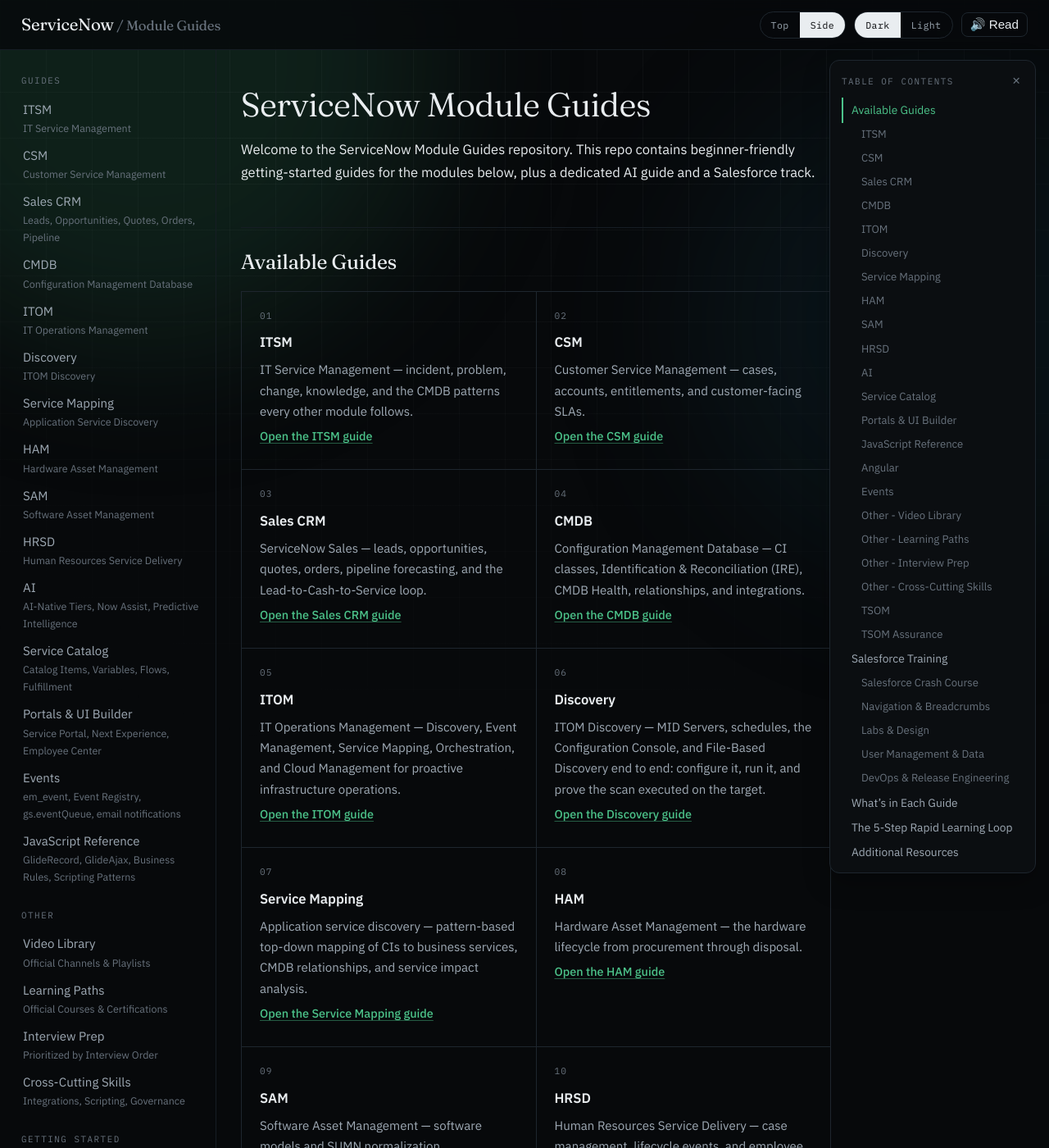
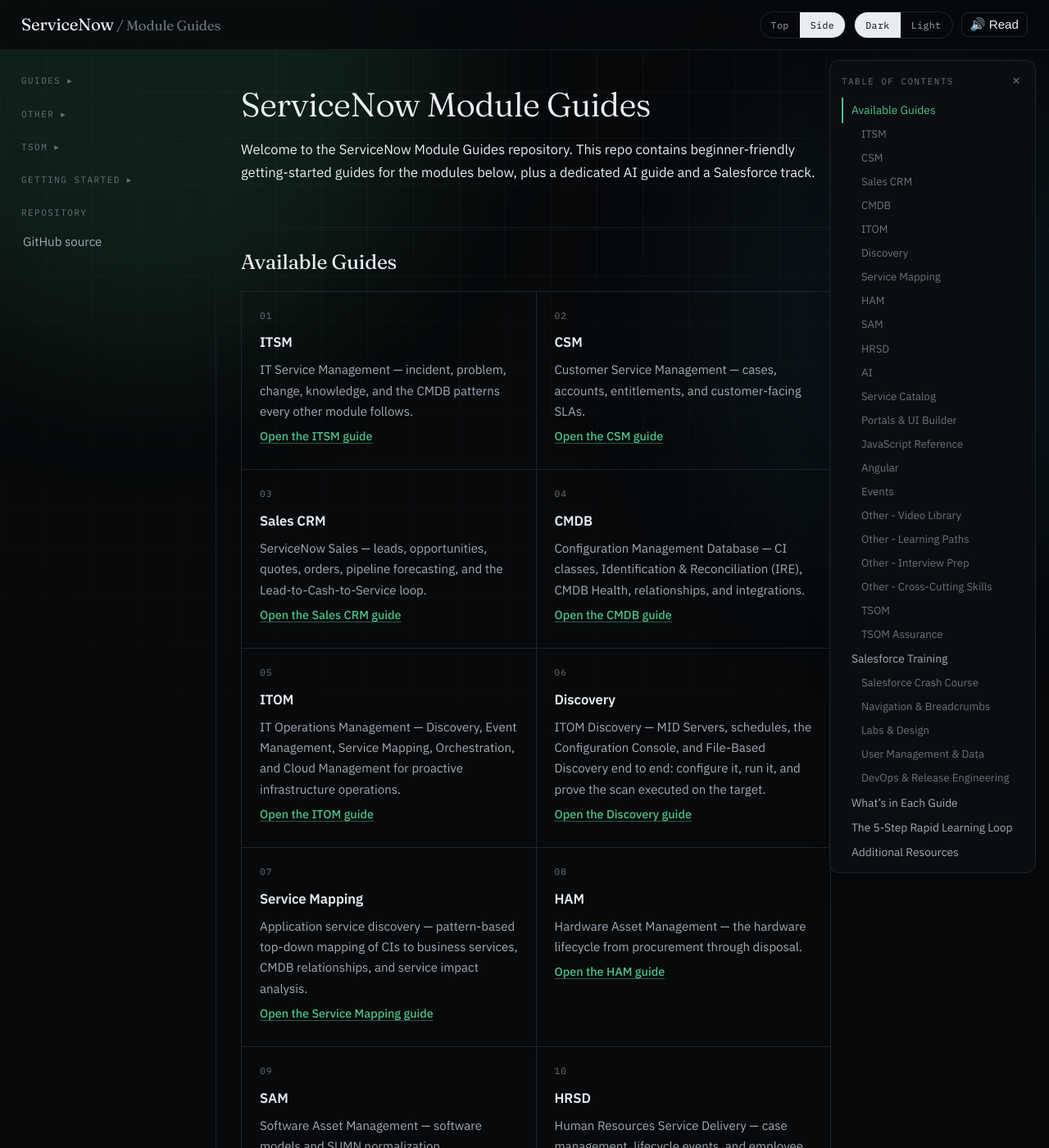
Before and after one commit to eltonaguiar/ServiceNow_Learning_TSOM-_CSM_FSM_SalesCRM_HAM_ITSM, a Jekyll site: the page built from index.md, in a window 1280 px wide and 1400 px high. Shown: the whole window at 82% size. Built offline with Jekyll 4.4.1, drawn with Linux system fonts in a browser that asks for light colours.

Commit message:
Fix nav consistency: complete topnav (22 links incl Angular/TSOM/TSOM Assurance), collapsible sidebar groups (ITOM+Events, TSOM+Assurance, Other, Getting Started), repository link

```diff
--- a/_layouts/default.html
+++ b/_layouts/default.html
@@ -49,46 +49,71 @@
   <a href="{{ '/docs/modules/itom/itom-guide/' | relative_url }}">ITOM</a>
   <a href="{{ '/docs/modules/discovery/discovery-guide/' | relative_url }}">Discovery</a>
   <a href="{{ '/docs/modules/servicemapping/servicemapping-guide/' | relative_url }}">Service Mapping</a>
+  <a href="{{ '/docs/modules/events/events-guide/' | relative_url }}">Events</a>
   <a href="{{ '/docs/modules/ham/ham-guide/' | relative_url }}">HAM</a>
   <a href="{{ '/docs/modules/sam/sam-guide/' | relative_url }}">SAM</a>
   <a href="{{ '/docs/modules/hrsd/hrsd-guide/' | relative_url }}">HRSD</a>
   <a href="{{ '/docs/modules/ai/ai-guide/' | relative_url }}">AI</a>
   <a href="{{ '/docs/modules/catalog/catalog-guide/' | relative_url }}">Service Catalog</a>
   <a href="{{ '/docs/modules/portal/portal-guide/' | relative_url }}">Portals</a>
-  <a href="{{ '/docs/modules/events/events-guide/' | relative_url }}">Events</a>
+  <a href="{{ '/docs/modules/scripting/angular-guide/' | relative_url }}">Angular</a>
   <a href="{{ '/docs/modules/ai/javascript-reference/' | relative_url }}">JavaScript Reference</a>
+  <a href="{{ '/docs/youtube/' | relative_url }}">Video Library</a>
+  <a href="{{ '/docs/learning/' | relative_url }}">Learning Paths</a>
+  <a href="{{ '/docs/interviews/prioritized-prep-list/' | relative_url }}">Interview Prep</a>
+  <a href="{{ '/docs/cross-cutting/' | relative_url }}">Cross-Cutting Skills</a>
+  <a href="{{ '/docs/modules/tsom/tsom-guide/' | relative_url }}">TSOM</a>
+  <a href="{{ '/docs/modules/tsom/tsom-assurance/' | relative_url }}">TSOM Assurance</a>
   <a href="{{ '/getting-started/' | relative_url }}">Getting Started</a>
 </nav>
 
 <div class="shell">
   <aside class="sidebar" id="sidebar" aria-label="Sidebar">
-    <div class="side-group">
-      <p class="side-label">Guides</p>
+    <div class="side-group collapsible" id="group-guides">
+      <p class="side-label" onclick="toggleGroup('group-guides')">Guides ▸</p>
+      <div class="side-links" id="links-group-guides">
         <a href="{{ '/docs/modules/itsm/itsm-guide/' | relative_url }}">ITSM <span class="side-sub">IT Service Management</span></a>
         <a href="{{ '/docs/modules/csm/csm-guide/' | relative_url }}">CSM <span class="side-sub">Customer Service Management</span></a>
         <a href="{{ '/docs/modules/sales-crm/sales-crm-guide/' | relative_url }}">Sales CRM <span class="side-sub">Leads, Opportunities, Quotes, Orders, Pipeline</span></a>
         <a href="{{ '/docs/modules/cmdb/cmdb-guide/' | relative_url }}">CMDB <span class="side-sub">Configuration Management Database</span></a>
+        <div class="side-subgroup">
+          <p class="side-label sub-label" onclick="toggleGroup('group-itom')">ITOM ▸</p>
+          <div class="side-links sub-links" id="links-group-itom">
             <a href="{{ '/docs/modules/itom/itom-guide/' | relative_url }}">ITOM <span class="side-sub">IT Operations Management</span></a>
             <a href="{{ '/docs/modules/discovery/discovery-guide/' | relative_url }}">Discovery <span class="side-sub">ITOM Discovery</span></a>
             <a href="{{ '/docs/modules/servicemapping/servicemapping-guide/' | relative_url }}">Service Mapping <span class="side-sub">Application Service Discovery</span></a>
+            <a href="{{ '/docs/modules/events/events-guide/' | relative_url }}">Events <span class="side-sub">em_event, Event Registry, gs.eventQueue, email notifications</span></a>
+          </div>
+        </div>
         <a href="{{ '/docs/modules/ham/ham-guide/' | relative_url }}">HAM <span class="side-sub">Hardware Asset Management</span></a>
         <a href="{{ '/docs/modules/sam/sam-guide/' | relative_url }}">SAM <span class="side-sub">Software Asset Management</span></a>
         <a href="{{ '/docs/modules/hrsd/hrsd-guide/' | relative_url }}">HRSD <span class="side-sub">Human Resources Service Delivery</span></a>
         <a href="{{ '/docs/modules/ai/ai-guide/' | relative_url }}">AI <span class="side-sub">AI-Native Tiers, Now Assist, Predictive Intelligence</span></a>
         <a href="{{ '/docs/modules/catalog/catalog-guide/' | relative_url }}">Service Catalog <span class="side-sub">Catalog Items, Variables, Flows, Fulfillment</span></a>
         <a href="{{ '/docs/modules/portal/portal-guide/' | relative_url }}">Portals &amp; UI Builder <span class="side-sub">Service Portal, Next Experience, Employee Center</span></a>
-      <a href="{{ '/docs/modules/events/events-guide/' | relative_url }}">Events <span class="side-sub">em_event, Event Registry, gs.eventQueue, email notifications</span></a>
+        <a href="{{ '/docs/modules/scripting/angular-guide/' | relative_url }}">Angular <span class="side-sub">AngularJS for Service Portal + Modern Angular</span></a>
         <a href="{{ '/docs/modules/ai/javascript-reference/' | relative_url }}">JavaScript Reference <span class="side-sub">GlideRecord, GlideAjax, Business Rules, Scripting Patterns</span></a>
       </div>
-    <div class="side-group">
-      <p class="side-label">Other</p>
-      <a href="{{ '/docs/youtube/' | relative_url }}">Video Library <span class="side-sub">Official Channels & Playlists</span></a>
-      <a href="{{ '/docs/learning/' | relative_url }}">Learning Paths <span class="side-sub">Official Courses & Certifications</span></a>
+    </div>
+    <div class="side-group collapsible" id="group-other">
+      <p class="side-label" onclick="toggleGroup('group-other')">Other ▸</p>
+      <div class="side-links" id="links-group-other">
+        <a href="{{ '/docs/youtube/' | relative_url }}">Video Library <span class="side-sub">Official Channels &amp; Playlists</span></a>
+        <a href="{{ '/docs/learning/' | relative_url }}">Learning Paths <span class="side-sub">Official Courses &amp; Certifications</span></a>
         <a href="{{ '/docs/interviews/prioritized-prep-list/' | relative_url }}">Interview Prep <span class="side-sub">Prioritized by Interview Order</span></a>
         <a href="{{ '/docs/cross-cutting/' | relative_url }}">Cross-Cutting Skills <span class="side-sub">Integrations, Scripting, Governance</span></a>
       </div>
-    <div class="side-group">
-      <p class="side-label">Getting Started</p>
+    </div>
+    <div class="side-group collapsible" id="group-tsom">
+      <p class="side-label" onclick="toggleGroup('group-tsom')">TSOM ▸</p>
+      <div class="side-links" id="links-group-tsom">
+        <a href="{{ '/docs/modules/tsom/tsom-guide/' | relative_url }}">TSOM <span class="side-sub">Telecom Service Operations Management</span></a>
+        <a href="{{ '/docs/modules/tsom/tsom-assurance/' | relative_url }}">TSOM Assurance <span class="side-sub">Event Management, AIOps, Service Impact Analysis, Synthetic Monitoring</span></a>
+      </div>
+    </div>
+    <div class="side-group collapsible" id="group-getting-started">
+      <p class="side-label" onclick="toggleGroup('group-getting-started')">Getting Started ▸</p>
+      <div class="side-links" id="links-group-getting-started">
         <a href="{{ '/getting-started/' | relative_url }}">Track overview</a>
         <a href="{{ '/getting-started/foundation/' | relative_url }}">Foundation</a>
         <a href="{{ '/getting-started/tsom/' | relative_url }}">TSOM start</a>
@@ -100,6 +125,7 @@
         <a href="{{ '/getting-started/itsm/' | relative_url }}">ITSM start</a>
         <a href="{{ '/getting-started/discovery/' | relative_url }}">Discovery start</a>
         <a href="{{ '/getting-started/hrsd/' | relative_url }}">HRSD start</a>
+      </div>
     </div>
     <div class="side-group">
       <p class="side-label">Repository</p>
@@ -242,6 +279,15 @@
   .mm-stage { flex: 1; overflow: auto; display: flex; align-items: flex-start; justify-content: center; padding: 1.25rem; }
   .mm-stage svg { max-width: none; height: auto; }
   .mm-stage .mermaid { margin: 0; }
+
+  /* Collapsible sidebar groups */
+  .side-group.collapsible > .side-links { display: none; border-top: 1px solid rgba(255,255,255,.06); margin-top: .2rem; padding-top: .4rem; }
+  .side-group.collapsible.open > .side-links { display: block; }
+  .side-subgroup { margin-left: .5rem; }
+  .side-subgroup .side-links { padding-left: .75rem; border-left: 1px solid rgba(255,255,255,.08); margin-top: .2rem; }
+  .side-label { cursor: pointer; user-select: none; }
+  .side-label:hover { opacity: .9; }
+
 </style>
 <script>
   // Wide tables: wrap each content table in a horizontal scroll box so the final
```
Also changed, not shown: other parts of _layouts/default.html (+11 -0 lines). Lines whose indentation alone changed are shown as unchanged.
